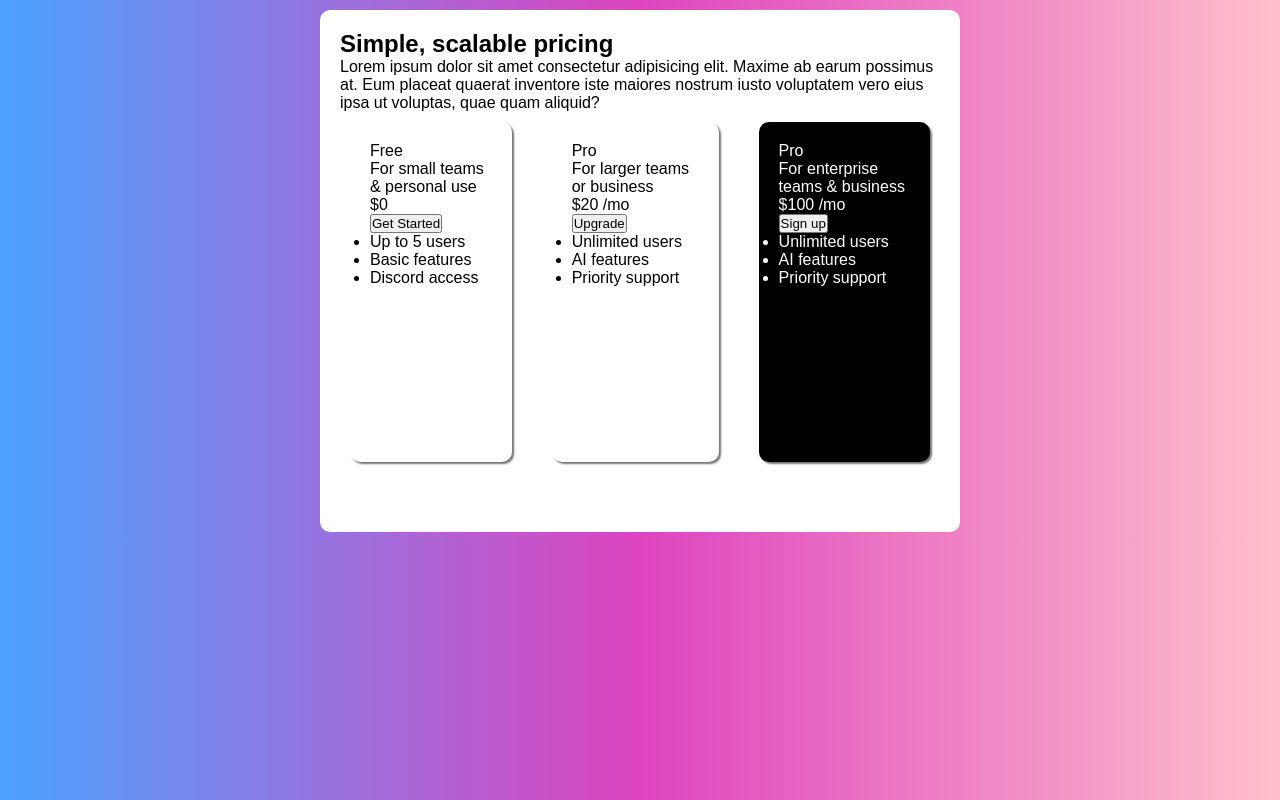
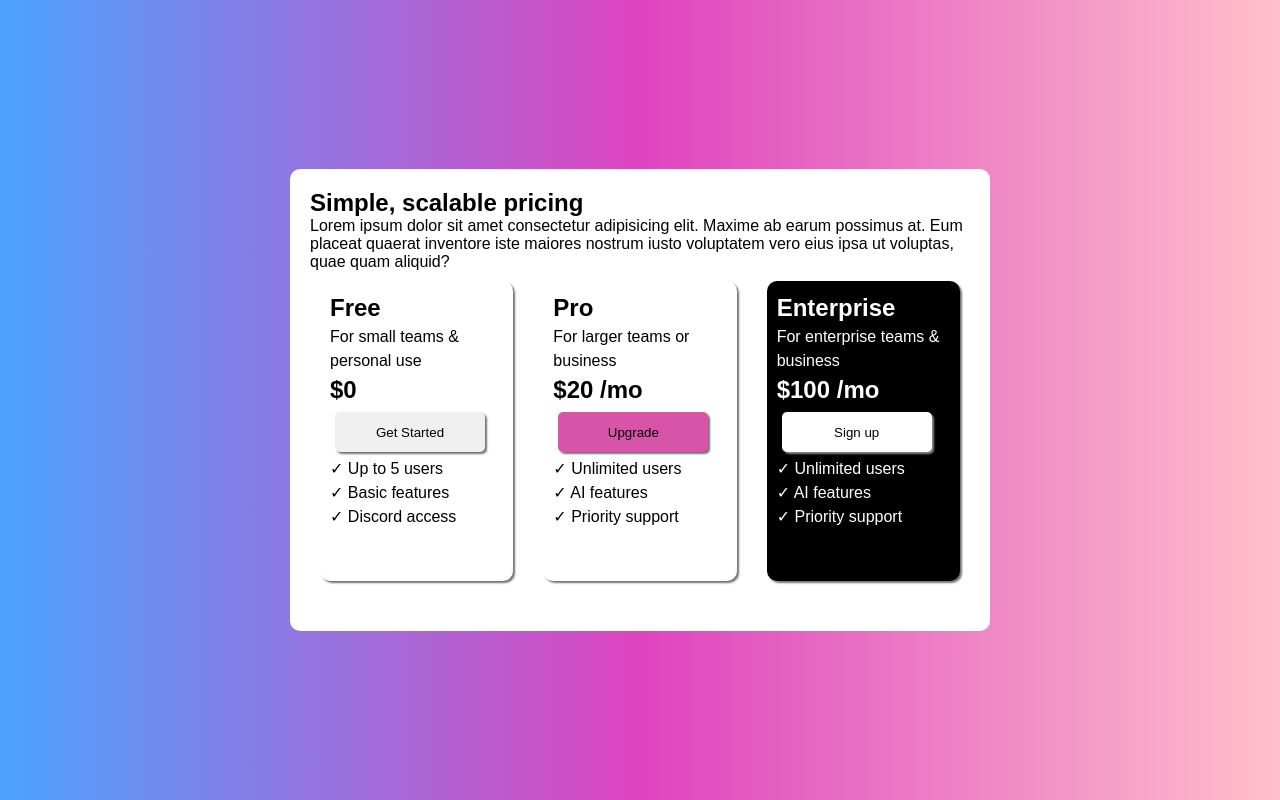
Before and after one commit to edsoncardoso658/projetos-pessoais, a plain HTML site: page price-cards/index.html in a window 1280 px wide. Drawn offline with Linux system fonts and the light colour scheme.

Commit message:
Update price-plans

```diff
--- a/price-cards/css/style.css
+++ b/price-cards/css/style.css
@@ -4,16 +4,22 @@
     padding: 0px;
     margin: 0px;
     font-family: Arial, Helvetica, sans-serif;
+    box-sizing: border-box;
 }
 
-body{
+
+
+div#main-container{
     background-image: linear-gradient(to right,rgba(0, 123, 255, 0.703), rgba(212, 13, 172, 0.774), pink);
+    display: flex;
+    justify-content: center;
+    align-items: center;
+
 }
 
 main{
     background-color: white;
     width: 300px;
-    margin: auto;
     padding: 20px;
     border-radius: 10px;
     margin-top: 10px;
@@ -30,29 +36,72 @@ section#price-plans div#plans-container{
 
 div.plans-item{
     box-shadow: 2px 2px 2px rgba(0, 0, 0, 0.553);
-    padding: 20px;
+    padding: 10px;
     border-radius: 10px;
     height: 300px;
     margin: 10px;
+    line-height: 1.5Em;
+
 
 }
+
+div.plans-item p{
+    font-weight: bold;
+    font-size: 1.5Em;
+    padding-top: 5px;
+    padding-bottom: 5px;
+}
+
+div.plans-item button{
+    height: 40px;
+    width: 150px;
+    margin: 5px;
+    border-radius: 5px;
+    border: none;
+    box-shadow: 2px 2px 2px rgba(0, 0, 0, 0.551);
+}
+
+button #get-started{
+    background-color: gray;
+}
+
+button#upgrade{
+    background-color: rgb(216, 84, 168);
+}
+button#sign-up{
+    background-color: white;
+    box-shadow: 2px 2px 2px rgba(255, 255, 255, 0.526);
+
+}
+
 
 div#enterprise{
     background-color: black;
     color: white;
 }
 
+li{
+    list-style: none;
+    margin: auto;
+    display: block;
+
+}
+
 
 @media only screen and (min-width: 768px) {
 
     main{
-        width: 600px;
+        width: 700px;
     }
 
     section#price-plans div#plans-container{
         display: grid;
         grid-template-columns: auto auto auto;
-        gap: 20px;
+        gap: 10px;
+}
+
+div#main-container{
+    height: 100vh;
 
 }
 
--- a/price-cards/index.html
+++ b/price-cards/index.html
@@ -7,49 +7,49 @@
     <link rel="stylesheet" href="css/style.css">
 </head>
 <body>
+    <div id="main-container">
         <main>
             <h2>Simple, scalable pricing</h2>
             <p>Lorem ipsum dolor sit amet consectetur adipisicing elit. Maxime ab earum possimus at. Eum placeat quaerat inventore iste maiores nostrum iusto voluptatem vero eius ipsa ut voluptas, quae quam aliquid?</p>
-
             <section id="price-plans">
                 <div id="plans-container">
                     <div class="plans-item">
                         <p>Free</p>
                         <span>For small teams & personal use</span>
                         <p>$0</p>
-                    <button>Get Started</button>
+                        <button id="get-started">Get Started</button>
                         <ul>
-                        <li>Up to 5 users</li>
-                        <li>Basic features</li>
-                        <li>Discord access</li>
+                            <li>✓ Up to 5 users</li>
+                            <li>✓ Basic features</li>
+                            <li>✓ Discord access</li>
                         </ul>
                     </div>
                     <div class="plans-item">
                         <p>Pro</p>
                         <span>For larger teams or business</span>
                         <p>$20 /mo</p>
-                    <button>Upgrade</button>
+                        <button id="upgrade">Upgrade</button>
                         <ul>
-                        <li>Unlimited users</li>
-                        <li>AI features</li>
-                        <li>Priority support</li>
+                            <li>✓ Unlimited users</li>
+                            <li>✓ AI features</li>
+                            <li>✓ Priority support</li>
                         </ul>
                     </div>
                     <div class="plans-item" id="enterprise">
-                    <p>Pro</p>
+                        <p>Enterprise</p>
                         <span>For enterprise teams & business</span>
                         <p>$100 /mo</p>
-                    <button>Sign up</button>
+                        <button id="sign-up">Sign up</button>
                         <ul>
-                        <li>Unlimited users</li>
-                        <li>AI features</li>
-                        <li>Priority support</li>
+                            <li>✓ Unlimited users</li>
+                            <li>✓ AI features</li>
+                            <li>✓ Priority support</li>
                         </ul>
                     </div>
                 </div>
-
             </section>
         </main>
+    </div>
 
 </body>
 </html>
```
Lines whose indentation alone changed are shown as unchanged.
